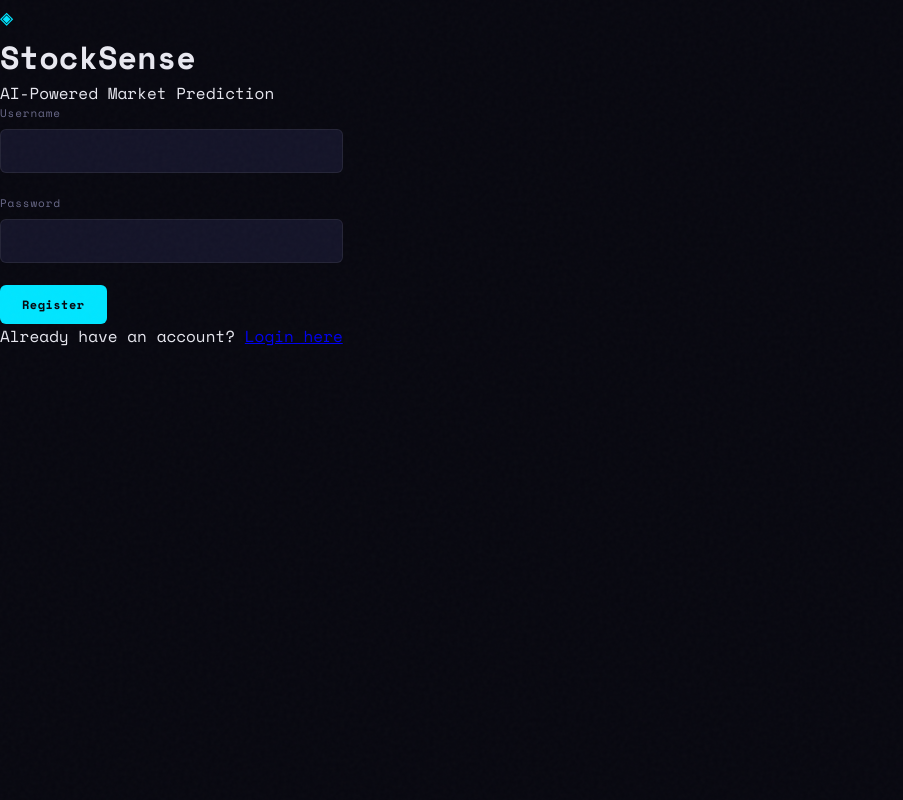
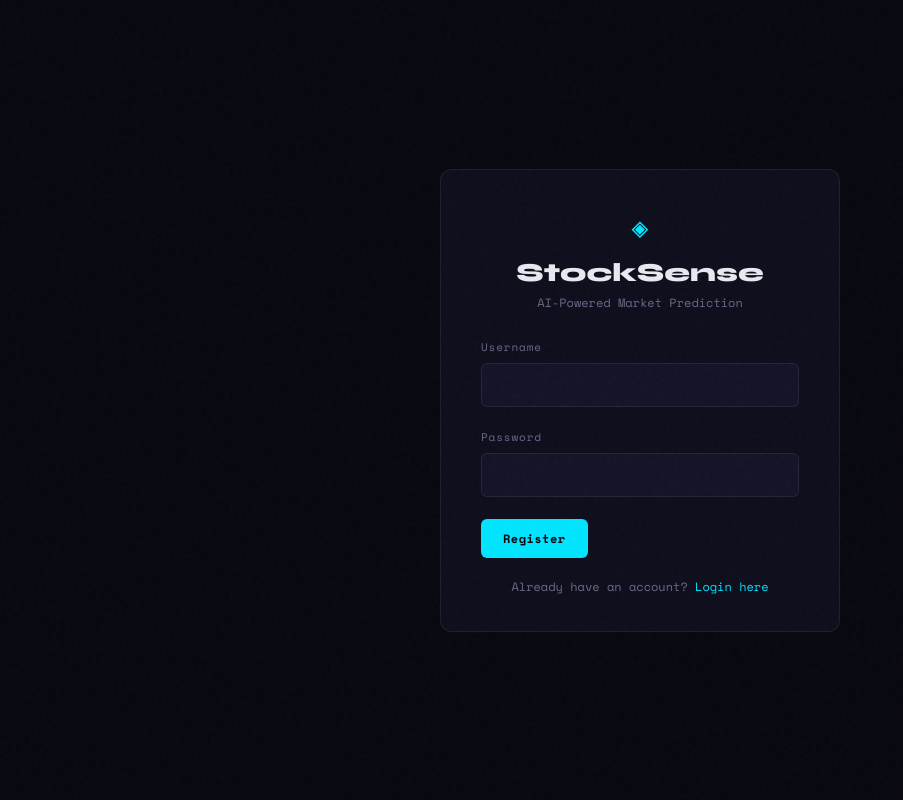
Before and after one commit to viviangeorgee13/StockSense, a Flask app: page /register in a window 1280 px wide. Shown: the whole page, without its empty margins (0-903 px from the left). Run offline with Flask 3, Linux system fonts and the light colour scheme; some libraries are stand-ins or nearby versions.

Commit message:
Update style.css

```diff
--- a/static/style.css
+++ b/static/style.css
@@ -1268,3 +1268,61 @@ body {
 .chart-enlarge-btn:hover {
     color: var(--accent);
 }
+
+/* ── AUTH (LOGIN / REGISTER) ─────────────────────────────── */
+.login-container {
+    width: 100%;
+    min-height: 100vh;
+    display: flex;
+    align-items: center;
+    justify-content: center;
+    padding: 20px;
+}
+
+.login-card {
+    width: 100%;
+    max-width: 400px;
+    background: var(--bg2);
+    border: 1px solid var(--border);
+    border-radius: 12px;
+    padding: 36px 40px;
+}
+
+.login-header {
+    text-align: center;
+    margin-bottom: 28px;
+}
+
+.login-header .logo-icon {
+    display: block;
+    font-size: 28px;
+    margin-bottom: 10px;
+}
+
+.login-header h1 {
+    font-family: 'Syne', sans-serif;
+    font-size: 26px;
+    font-weight: 800;
+}
+
+.login-header p {
+    color: var(--muted);
+    font-size: 12px;
+    margin-top: 6px;
+}
+
+.login-footer {
+    margin-top: 20px;
+    text-align: center;
+    font-size: 12px;
+    color: var(--muted);
+}
+
+.login-footer a {
+    color: var(--accent);
+    text-decoration: none;
+}
+
+.login-footer a:hover {
+    text-decoration: underline;
+}
```
